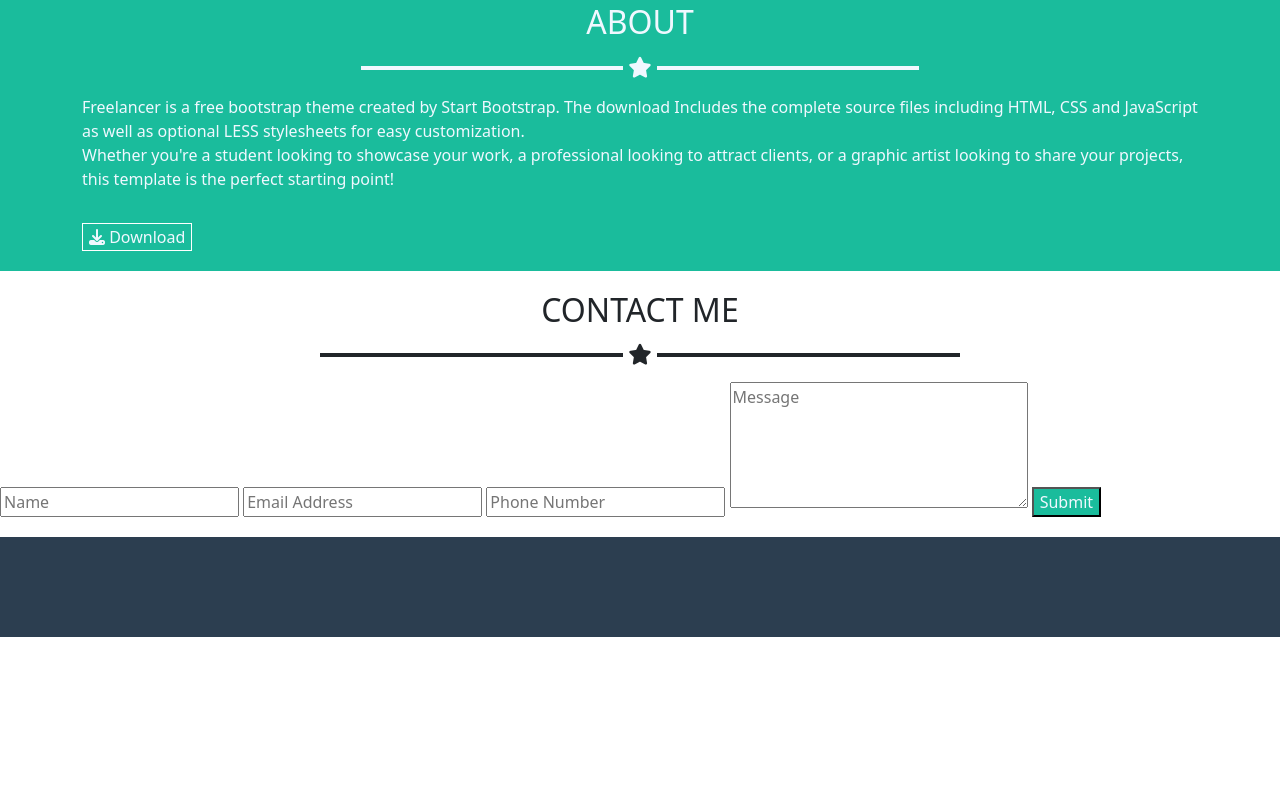
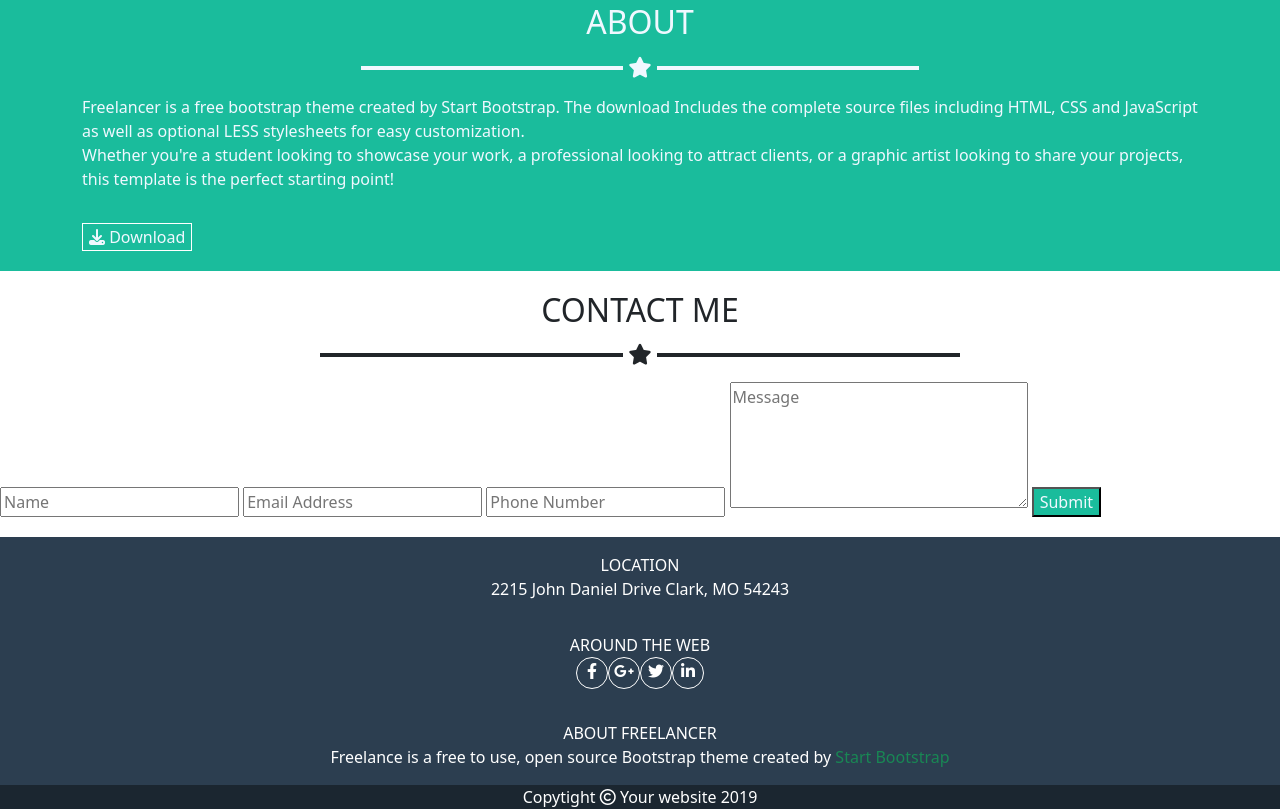
Before and after one commit to SimoneRicco/html-css-bootstrap-freelancer, a plain HTML site: page index.html in a window 1280 px wide. Shown: the part 5433-6242 px from the top of the page. Before the commit the page ends 6070 px from the top, so only its background shows below. Drawn offline with nearby package versions, Linux system fonts and the light colour scheme.

Commit message:
fix footer

```diff
--- a/assets/style.css
+++ b/assets/style.css
@@ -4,6 +4,10 @@
 }
 .bg-gray{
     background-color: #2C3E50;
+    color: white;
+}
+.bg-darkgray{
+    background-color: #1b2630;
     color: white;
 }
 /* header */
@@ -51,6 +55,10 @@ section{
     border: 1px solid white;
     margin-top: 2rem;
 }
-footer{
-    height: 100px;
+.socials i{
+    border: 1px solid;
+    padding: 5px;
+    border-radius: 50%;
+    width: 2rem;
+    height: 2rem;
 }
--- a/index.html
+++ b/index.html
@@ -124,8 +124,32 @@
                 </form>
             </div>
         </section>
-        <footer class="bg-gray">
-
+        <footer class="bg-gray text-center">
+            <div class="f-text">
+                <div class="footer-1 py-3">
+                    <div class="subtitle text-uppercase">Location</div>
+                    2215 John Daniel Drive Clark, MO 54243
+                </div>
+                <div class="footer-1 py-3">
+                    <div class="subtitle text-uppercase">Around the web</div>
+                    <div class="socials d-flex justify-content-center">
+                        <i class="fa-brands fa-facebook-f d-block"></i>
+                        <i class="fa-brands fa-google-plus-g d-block"></i>
+                        <i class="fa-brands fa-twitter d-block"></i>
+                        <i class="fa-brands fa-linkedin-in d-block"></i>
+                    </div>
+                </div>
+                <div class="footer-1 py-3">
+                    <div class="subtitle text-uppercase">About freelancer</div>
+                    Freelance is a free to use, open source Bootstrap theme created by
+                    <span class="text-success">Start Bootstrap</span>
+                </div>
+            </div>
+            <div class="copyright bg-darkgray">
+                Copytight
+                <i class="fa-regular fa-copyright"></i>
+                Your website 2019
+            </div>
         </footer>
     </main>
     <script src="https://cdn.jsdelivr.net/npm/bootstrap@5.3.0-alpha2/dist/js/bootstrap.bundle.min.js"
```
